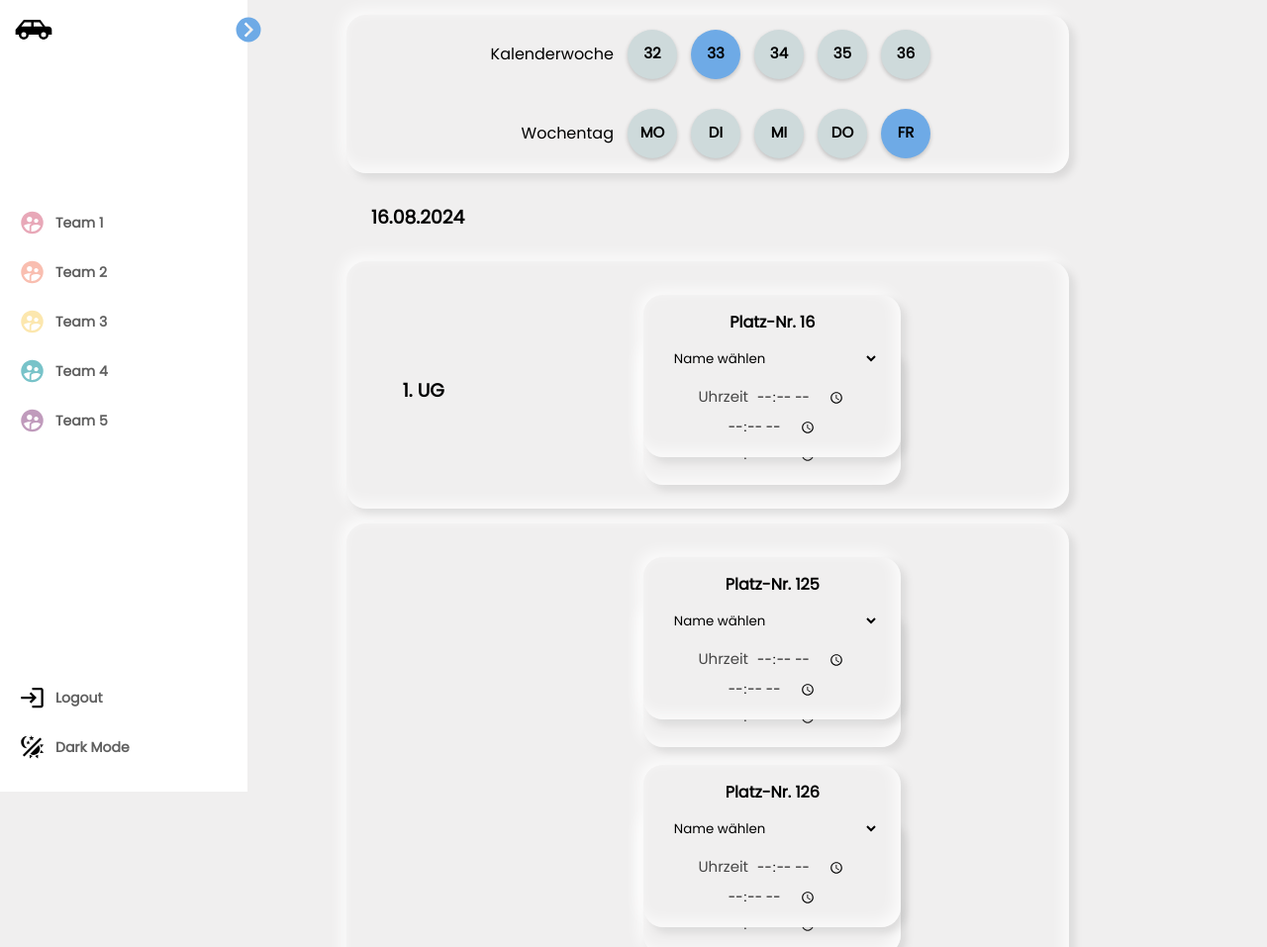
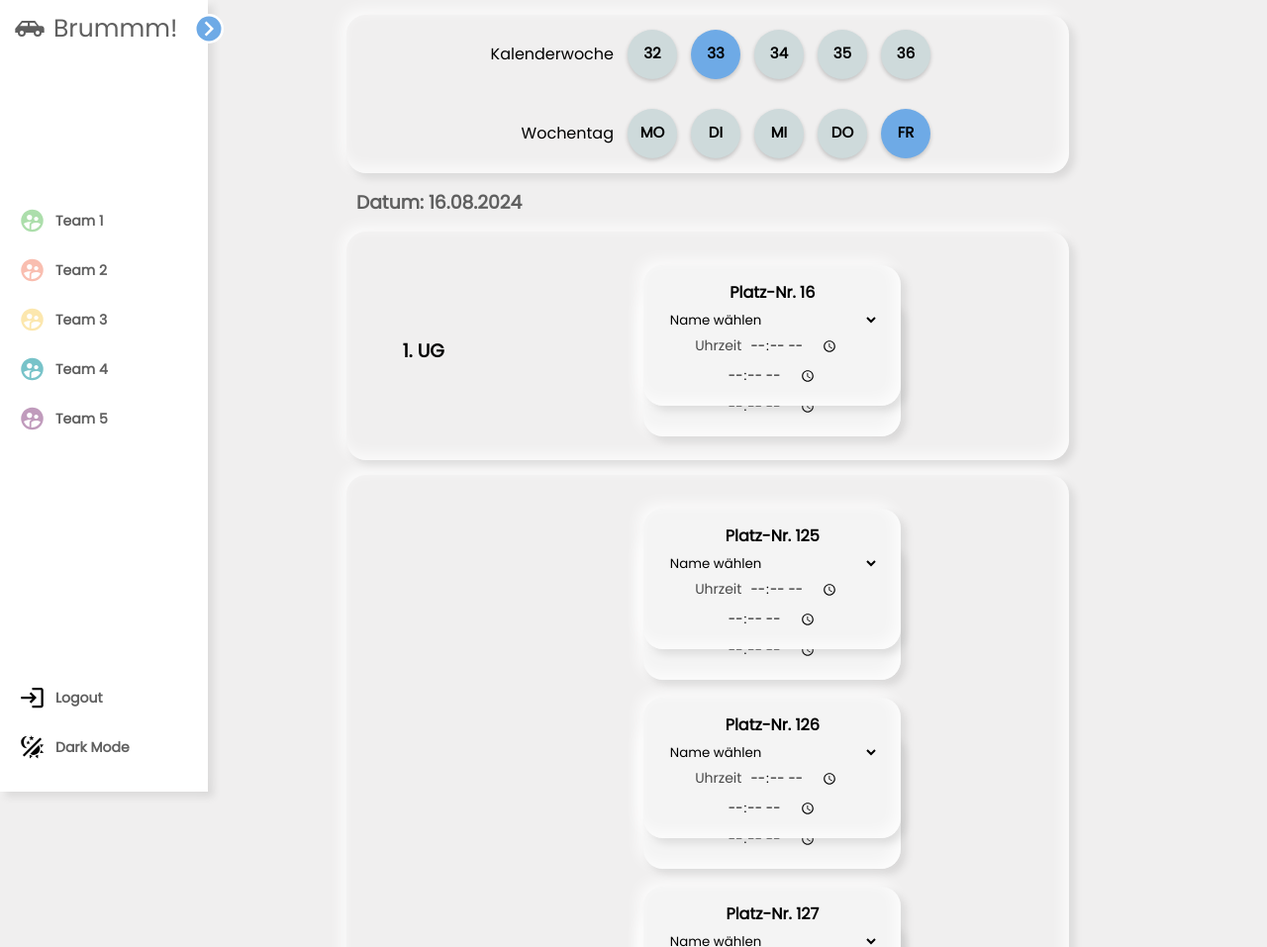
Before and after one commit to Lilithme/unitum, a plain HTML site: page Parkplatzplanung/client/index.html in a window 1280 px wide. Shown: the top 957 px of the page at 99% size. Drawn offline with Linux system fonts and the light colour scheme; no server answers.

Commit message:
Parkplatz update

```diff
--- a/Parkplatzplanung/client/index.html
+++ b/Parkplatzplanung/client/index.html
@@ -14,10 +14,10 @@
         <header>
             <div class="image-text">
                 <span class="image">
-                    <img src="Bilder/car-hatchback.svg" alt="logo">
+                    <svg class="car" xmlns="http://www.w3.org/2000/svg" viewBox="0 0 24 24"><path d="M16,6H6L1,12V15H3A3,3 0 0,0 6,18A3,3 0 0,0 9,15H15A3,3 0 0,0 18,18A3,3 0 0,0 21,15H23V12C23,10.89 22.11,10 21,10H19L16,6M6.5,7.5H10.5V10H4.5L6.5,7.5M12,7.5H15.5L17.46,10H12V7.5M6,13.5A1.5,1.5 0 0,1 7.5,15A1.5,1.5 0 0,1 6,16.5A1.5,1.5 0 0,1 4.5,15A1.5,1.5 0 0,1 6,13.5M18,13.5A1.5,1.5 0 0,1 19.5,15A1.5,1.5 0 0,1 18,16.5A1.5,1.5 0 0,1 16.5,15A1.5,1.5 0 0,1 18,13.5Z" /></svg>
                 </span>
                 <div class="text header-text">
-                    <span class="name"></span>
+                    Brummm!
                 </div>
                 <svg class="toggle" xmlns="http://www.w3.org/2000/svg" viewBox="0 0 24 24">
                     <path
@@ -116,23 +116,8 @@
                 <h3>1. UG</h3>
             </div>
             <div class="ParkplatzContainer">
-                <div class="CardContainer">
-                    <div class="card">
-                        <div class="content">
-                            <h3>Platz-Nr. 16</h3>
-                        </div>
-                    </div>
-                    <div class="card sec">
-                        <div class="content">
-                            <h3>Platz-Nr. 16</h3>
-                        </div>
-                    </div>
-                </div>
             </div>
         </div>
-
-
-
 
         <div class="container">
             <div class="title">
@@ -141,7 +126,6 @@
             <div class="ParkplatzContainer">
             </div>
         </div>
-
 
         <div class="container">
             <div class="title">
--- a/Parkplatzplanung/client/kalender.js
+++ b/Parkplatzplanung/client/kalender.js
@@ -51,7 +51,7 @@ function updateDatum() {
 	let Datumtext = document.createElement("h3");
 	const formatter = new Intl.DateTimeFormat("de-de", { day: "2-digit", month: "2-digit", year: "numeric" });
 	const formattedDate = formatter.format(selectedDate());
-	Datumtext.innerText = formattedDate;
+	Datumtext.innerText = "Datum: " + formattedDate;
 	Datum.innerHTML = "";
 	Datum.appendChild(Datumtext);
 }
--- a/Parkplatzplanung/client/parkplaetze.js
+++ b/Parkplatzplanung/client/parkplaetze.js
@@ -1,204 +1,53 @@
-const UG1 = [{
-    PlatzNr: 16,
-    Geblockt: false,
-    PName: "",
-    PTeam: "",
-    PVon: "",
-    PBis: "",
-    SName: "",
-    STeam: "",
-    SVon: "",
-    SBis: "",
-}]
-
-const UG2 = [{
-    PlatzNr: 125,
-    Geblockt: false,
-    PName: "",
-    PTeam: "",
-    PVon: "",
-    PBis: "",
-    SName: "",
-    STeam: "",
-    SVon: "",
-    SBis: "",
-}, {
-    PlatzNr: 126,
-    Geblockt: false,
-    PName: "",
-    PTeam: "",
-    PVon: "",
-    PBis: "",
-    SName: "",
-    STeam: "",
-    SVon: "",
-    SBis: "",
-}, {
-    PlatzNr: 127,
-    Geblockt: false,
-    PName: "",
-    PTeam: "",
-    PVon: "",
-    PBis: "",
-    SName: "",
-    STeam: "",
-    SVon: "",
-    SBis: "",
-}, {
-    PlatzNr: 128,
-    Geblockt: false,
-    PName: "",
-    PTeam: "",
-    PVon: "",
-    PBis: "",
-    SName: "",
-    STeam: "",
-    SVon: "",
-    SBis: "",
-}, {
-    PlatzNr: 129,
-    Geblockt: false,
-    PName: "",
-    PTeam: "",
-    PVon: "",
-    PBis: "",
-    SName: "",
-    STeam: "",
-    SVon: "",
-    SBis: "",
-}, {
-    PlatzNr: 130,
-    Geblockt: false,
-    PName: "",
-    PTeam: "",
-    PVon: "",
-    PBis: "",
-    SName: "",
-    STeam: "",
-    SVon: "",
-    SBis: "",
-}, {
-    PlatzNr: 131,
-    Geblockt: false,
-    PName: "",
-    PTeam: "",
-    PVon: "",
-    PBis: "",
-    SName: "",
-    STeam: "",
-    SVon: "",
-    SBis: "",
-}, {
-    PlatzNr: 132,
-    Geblockt: false,
-    PName: "",
-    PTeam: "",
-    PVon: "",
-    PBis: "",
-    SName: "",
-    STeam: "",
-    SVon: "",
-    SBis: "",
-}, {
-    PlatzNr: 133,
-    Geblockt: false,
-    PName: "",
-    PTeam: "",
-    PVon: "",
-    PBis: "",
-    SName: "",
-    STeam: "",
-    SVon: "",
-    SBis: "",
-}, {
-    PlatzNr: 134,
-    Geblockt: false,
-    PName: "",
-    PTeam: "",
-    PVon: "",
-    PBis: "",
-    SName: "",
-    STeam: "",
-    SVon: "",
-    SBis: "",
-}, {
-    PlatzNr: 135,
-    Geblockt: false,
-    PName: "",
-    PTeam: "",
-    PVon: "",
-    PBis: "",
-    SName: "",
-    STeam: "",
-    SVon: "",
-    SBis: "",
-}, {
-    PlatzNr: 152,
-    Geblockt: false,
-    PName: "",
-    PTeam: "",
-    PVon: "",
-    PBis: "",
-    SName: "",
-    STeam: "",
-    SVon: "",
-    SBis: "",
-}]
-
-const Glaspalast = [{
-    PlatzNr: 4,
-    Geblockt: false,
-    PName: "",
-    PTeam: "",
-    PVon: "",
-    PBis: "",
-    SName: "",
-    STeam: "",
-    SVon: "",
-    SBis: "",
-}, {
-    PlatzNr: 5,
-    Geblockt: false,
-    PName: "",
-    PTeam: "",
-    PVon: "",
-    PBis: "",
-    SName: "",
-    STeam: "",
-    SVon: "",
-    SBis: "",
-}, {
-    PlatzNr: 13,
-    Geblockt: false,
-    PName: "",
-    PTeam: "",
-    PVon: "",
-    PBis: "",
-    SName: "",
-    STeam: "",
-    SVon: "",
-    SBis: "",
-}]
-
+const UG1 = [16];
+const UG2 = [125, 126, 127, 128, 129, 130, 131, 132, 133, 134, 135, 152];
+const Glaspalast = [4, 5, 13];
 const AllParkplatzbereich = [UG1, UG2, Glaspalast];
 
 function Parkplätze_generieren() {
-    let Parkplatzliste = document.querySelectorAll(".ParkplatzContainer")
+	let Parkplatzliste = document.querySelectorAll(".ParkplatzContainer");
 	for (let i = 0; i < Parkplatzliste.length; i++) {
 		const ParkplatzContainer = Parkplatzliste[i];
-        ParkplatzContainer.innerHTML = "";
+		const Parkbereich = AllParkplatzbereich[i];
 
-        const Parkbereich = AllParkplatzbereich[i];
+		// Wenn die Elemente schon existieren, sollen sie nur zurück gesetzt werden
+		// Das erlaubt das abspielen Animationen
+		let elementeExistierenBereits = ParkplatzContainer.children.length > 0;
 		for (let j = 0; j < Parkbereich.length; j++) {
-            const Parkplatz = Parkbereich[j];
-            const CardContainer = generiereParkplatz(Parkplatz.PlatzNr);
+			const PlatzNr = Parkbereich[j];
+			if (elementeExistierenBereits) {
+				clearParkplatz(PlatzNr);
+			} else {
+				const CardContainer = generiereParkplatz(PlatzNr);
 				ParkplatzContainer.appendChild(CardContainer);
+			}
 		}
 	}
 	Namensbefüllung(AllTeams[selectedTeam - 1]);
 }
 
+function clearParkplatz(Nummer) {
+	const platzElement = document.getElementById(Nummer);
+	if (!platzElement) throw new Error(`Platz ${Nummer} nicht gefunden`);
 
+	const pCard = platzElement.querySelectorAll(".card")[0];
+	pCard.style = undefined;
+	const pName = platzElement.querySelectorAll("select")[0];
+	pName.value = "";
+	const pVonTime = platzElement.querySelectorAll("input[type='time']")[0];
+	pVonTime.value = "";
+	const pBisTime = platzElement.querySelectorAll("input[type='time']")[1];
+	pBisTime.value = "";
+
+	const sCard = platzElement.querySelectorAll(".card")[1];
+	sCard.style = undefined;
+	sCard.classList.remove("ausgeklappt");
+	const sName = platzElement.querySelectorAll("select")[1];
+	sName.value = "";
+	const sVonTime = platzElement.querySelectorAll("input[type='time']")[2];
+	sVonTime.value = "";
+	const sBisTime = platzElement.querySelectorAll("input[type='time']")[3];
+	sBisTime.value = "";
+}
 
 function generiereParkplatz(Nummer) {
 	let CardContainer = document.createElement("div");
@@ -238,9 +87,8 @@ function generiereParkplatz(Nummer) {
 	SCard.classList.add("card");
 	SCard.classList.add("sec");
 	const platz = getPlatz(Nummer);
-    console.log(Nummer, !!(platz && !!platz.PTeam && platz.PTeam != "") || !!(platz && !!platz.STeam && platz.STeam != ""));
 
-    if ((platz && !!platz.PTeam && platz.PTeam != "") || (platz && !!platz.STeam && platz.STeam != "")) {
+	if ((platz && platz.PVon && platz.PBis) || (platz && !!parseInt(platz.STeam))) {
 		SCard.classList.add("ausgeklappt");
 	} else {
 		SCard.classList.remove("ausgeklappt");
@@ -267,60 +115,152 @@ function generiereParkplatz(Nummer) {
 	SContent.appendChild(SBis);
 
 	// PRIMÄR CLICKS & CHANGES
-    PCard.onclick = function() {
+	PCard.onclick = function () {
 		let planPlatz = getPlatz(Nummer);
 		if (!planPlatz?.PTeam || planPlatz?.PTeam == "") {
 			const platz = getPlatz(Nummer);
-            savePlatz(Nummer, selectedTeam, PSelect.value, PVon.value, PBis.value, platz?.STeam, SSelect.value, SVon.value, SBis.value);
+			savePlatz(
+				Nummer,
+				selectedTeam,
+				PSelect.value,
+				PVon.value,
+				PBis.value,
+				platz?.STeam,
+				SSelect.value,
+				SVon.value,
+				SBis.value
+			);
 		}
 		if (planPlatz && planPlatz.PTeam == selectedTeam) {
 			const platz = getPlatz(Nummer);
 			savePlatz(Nummer, "", "", "", "", platz?.STeam, SSelect.value, SVon.value, SBis.value);
 		}
-    }
-    PSelect.onclick = function(e) { e.stopPropagation() }
-    PSelect.onchange = function() {
+	};
+	PSelect.onclick = function (e) {
+		e.stopPropagation();
+	};
+	PSelect.onchange = function () {
 		const platz = getPlatz(Nummer);
-        savePlatz(Nummer, selectedTeam, PSelect.value, PVon.value, PBis.value, platz?.STeam, SSelect.value, SVon.value, SBis.value);
+		savePlatz(
+			Nummer,
+			selectedTeam,
+			PSelect.value,
+			PVon.value,
+			PBis.value,
+			platz?.STeam,
+			SSelect.value,
+			SVon.value,
+			SBis.value
+		);
 	};
-    PVon.onclick = function(e) { e.stopPropagation() }
-    PVon.onchange = function(){
+	PVon.onclick = function (e) {
+		e.stopPropagation();
+	};
+	PVon.onchange = function () {
 		const platz = getPlatz(Nummer);
-        savePlatz(Nummer, selectedTeam, PSelect.value, PVon.value, PBis.value, platz?.STeam, SSelect.value, SVon.value, SBis.value);
-    }
-    PBis.onclick = function(e) { e.stopPropagation() }
-    PBis.onchange = function(){
+		savePlatz(
+			Nummer,
+			selectedTeam,
+			PSelect.value,
+			PVon.value,
+			PBis.value,
+			platz?.STeam,
+			SSelect.value,
+			SVon.value,
+			SBis.value
+		);
+	};
+	PBis.onclick = function (e) {
+		e.stopPropagation();
+	};
+	PBis.onchange = function () {
 		const platz = getPlatz(Nummer);
-        savePlatz(Nummer, selectedTeam, PSelect.value, PVon.value, PBis.value, platz?.STeam, SSelect.value, SVon.value, SBis.value);
-    }
+		savePlatz(
+			Nummer,
+			selectedTeam,
+			PSelect.value,
+			PVon.value,
+			PBis.value,
+			platz?.STeam,
+			SSelect.value,
+			SVon.value,
+			SBis.value
+		);
+	};
 
 	// SEKUNDÄR CLICKS & CHANGES
-    SCard.onclick = function() {
+	SCard.onclick = function () {
 		let planPlatz = getPlatz(Nummer);
 		if (!planPlatz?.STeam || planPlatz?.STeam == "") {
 			const platz = getPlatz(Nummer);
-            savePlatz(Nummer, platz.PTeam, PSelect.value, PVon.value, PBis.value, selectedTeam, SSelect.value, SVon.value, SBis.value);
+			savePlatz(
+				Nummer,
+				platz.PTeam,
+				PSelect.value,
+				PVon.value,
+				PBis.value,
+				selectedTeam,
+				SSelect.value,
+				SVon.value,
+				SBis.value
+			);
 		}
 		if (planPlatz && planPlatz.STeam == selectedTeam) {
 			const platz = getPlatz(Nummer);
 			savePlatz(Nummer, platz.PTeam, PSelect.value, PVon.value, PBis.value, "", "", "", "");
 		}
-    }
-    SSelect.onclick = function(e) { e.stopPropagation() }
-    SSelect.onchange = function() {
+	};
+	SSelect.onclick = function (e) {
+		e.stopPropagation();
+	};
+	SSelect.onchange = function () {
 		const platz = getPlatz(Nummer);
-        savePlatz(Nummer, platz.PTeam, PSelect.value, PVon.value, PBis.value, selectedTeam, SSelect.value, SVon.value, SBis.value);
+		savePlatz(
+			Nummer,
+			platz.PTeam,
+			PSelect.value,
+			PVon.value,
+			PBis.value,
+			selectedTeam,
+			SSelect.value,
+			SVon.value,
+			SBis.value
+		);
 	};
-    SVon.onclick = function(e) { e.stopPropagation() }
-    SVon.onchange = function(){
+	SVon.onclick = function (e) {
+		e.stopPropagation();
+	};
+	SVon.onchange = function () {
 		const platz = getPlatz(Nummer);
-        savePlatz(Nummer, platz.PTeam, PSelect.value, PVon.value, PBis.value, selectedTeam, SSelect.value, SVon.value, SBis.value);
-    }
-    SBis.onclick = function(e) { e.stopPropagation() }
-    SBis.onchange = function(){
+		savePlatz(
+			Nummer,
+			platz.PTeam,
+			PSelect.value,
+			PVon.value,
+			PBis.value,
+			selectedTeam,
+			SSelect.value,
+			SVon.value,
+			SBis.value
+		);
+	};
+	SBis.onclick = function (e) {
+		e.stopPropagation();
+	};
+	SBis.onchange = function () {
 		const platz = getPlatz(Nummer);
-        savePlatz(Nummer, platz.PTeam, PSelect.value, PVon.value, PBis.value, selectedTeam, SSelect.value, SVon.value, SBis.value);
-    }
+		savePlatz(
+			Nummer,
+			platz.PTeam,
+			PSelect.value,
+			PVon.value,
+			PBis.value,
+			selectedTeam,
+			SSelect.value,
+			SVon.value,
+			SBis.value
+		);
+	};
 
 	return CardContainer;
 }
--- a/Parkplatzplanung/client/plan.js
+++ b/Parkplatzplanung/client/plan.js
@@ -48,15 +48,15 @@ function platzEinsetzen(platzNummer, platz) {
     pBisTime.value = platz.PBis;
 
     const sCard = platzElement.querySelector(".sec");
-    if ((platz && !!platz.PTeam && platz.PTeam != "")) {
+    if ((platz && platz.PVon && platz.PBis) || (platz && !!parseInt(platz.STeam) )) {
         sCard.classList.add("ausgeklappt");
     } else {
         sCard.classList.remove("ausgeklappt");
     }
 
     sCard.style.boxShadow = `inset -5px -5px 6px rgba(255, 255, 255, 0.2),
-        5px 5px 8px rgba(0, 0, 0, 0.1),
-        -5px -5px 15px rgba(255, 255, 255, 0.8)`;
+    5px 5px 8px rgba(0, 0, 0, 0.1),
+    -5px -5px 15px rgba(255, 255, 255, 0.8)`;
     sCard.style.background = `var(--team${platz.STeam}-color)`;
 
     const sName = platzElement.querySelectorAll("select")[1];
--- a/Parkplatzplanung/client/script.js
+++ b/Parkplatzplanung/client/script.js
@@ -97,7 +97,8 @@ function Namensbefüllung(Team) {
             PVon.disabled = false;
             PBis.disabled = false;
         }
-        if (planPlatz && planPlatz.STeam && planPlatz.STeam != selectedTeam) {
+
+        if (planPlatz && parseInt(planPlatz.STeam) && parseInt(planPlatz.STeam) != selectedTeam) {
             SSelect.disabled = true;
             SVon.disabled = true;
             SBis.disabled = true;
--- a/Parkplatzplanung/client/style.css
+++ b/Parkplatzplanung/client/style.css
@@ -4,7 +4,9 @@
     padding: 0;
     margin: 0;
     font-family: 'Poppins', monospace;
-    box-sizing: border-box
+    box-sizing: border-box;
+    user-select: none;
+
 }
 
 body {
@@ -17,13 +19,15 @@ body {
     /* Colors */
     --body-color: rgb(240, 239, 239);
     --sidebar-color: #ffffff;
-    --primary-color: rgb(206, 218, 219);
-    --primary-color-light: #804848;
+    --primary-shadow-color: rgba(0, 0, 0, 0.1);
+    --primary-shadow-color-light: rgba(255, 255, 255, 0.8);
     --toggle-color: #c9c3c3;
     --text-color: #5f5f5f;
     --button-color:#6eaae6;
 
-    --team1-color:#E8A8B8;
+
+    --team-color:rgb(244, 244, 244);
+    --team1-color:#acdeab;
     --team2-color:#F9BEB0;
     --team3-color:#FCE7AE;
     --team4-color:#78c3c9;
@@ -40,11 +44,13 @@ body {
 .sidebar .text {
     font-size: 25px;
     font-weight: 500px;
+    transition: var(--tran-02);
+    transition-delay: 150ms;
 }
 
 .sidebar.close .text {
     opacity: 0;
-    transition: var(--tran-01);
+    transition-delay: 0ms;
 }
 
 .sidebar.close .name-liste {
@@ -57,20 +63,31 @@ body {
     align-items: center;
 }
 
+.sidebar .car {
+    width: 32px;
+    fill: var(--text-color);
+    margin-right: -10px;
+}
+
 /* sidebar */
 .sidebar {
     position: fixed;
     top: 0;
     left: 0;
     height: 100%;
-    width: 250px;
+    width: 210px;
     padding: 10px 14px;
     background: var(--sidebar-color);
     transition: var(--tran-04);
+    box-shadow:
+    /* inset 5px 5px 8px var(--primary-shadow-color),  */
+    inset -5px -5px 15px var(--primary-shadow-color-light),
+    5px 5px 8px var(--primary-shadow-color),
+    -5px -5px 15px var(--primary-shadow-color-light);
 }
 
 .sidebar.close {
-    width: 75px;
+    width: 68px;
 }
 .main.sidebar-ausgeklappt {
     margin-left: 150px;
@@ -148,6 +165,8 @@ body {
 header .image-text .header-text {
     display: flex;
     flex-direction: column;
+    margin-left: -20px;
+    color: var(--text-color);
 }
 .sidebar header .toggle {
     position: absolute;
@@ -157,10 +176,17 @@ header .image-text .header-text {
     height: 30px;
     width: 30px;
     fill:var(--button-color);
+    background-color: #fff;
+    border-radius: 50%;
     display: flex;
     align-items: center;
     justify-content: center;
+    transition: var(--tran-04);
 }
+.sidebar.close header .toggle {
+    transform: translateY(-50%) rotate(180deg);
+}
+
 /* Team Namen */
 .sidebar .name-liste{
     display: flex;
@@ -210,10 +236,10 @@ header .image-text .header-text {
     justify-content: center;
     align-items: center;
     box-shadow:
-        /* inset 5px 5px 8px rgba(0, 0, 0, 0.1),  */
-        inset -5px -5px 15px rgba(255, 255, 255, 0.8),
-        5px 5px 8px rgba(0, 0, 0, 0.1),
-        -5px -5px 15px rgba(255, 255, 255, 0.8);
+        /* inset 5px 5px 8px var(--primary-shadow-color),  */
+        inset -5px -5px 15px var(--primary-shadow-color-light),
+        5px 5px 8px var(--primary-shadow-color),
+        -5px -5px 15px var(--primary-shadow-color-light);
     border-radius: 20px;
     margin: 15px 200px;
     background: transparent;
@@ -238,34 +264,37 @@ header .image-text .header-text {
     width: 260px;
     border-radius: 5px;
     overflow: hidden;
-    box-shadow: /*inset 5px 5px 8px rgba(0, 0, 0, 0.1),*/
-        inset -5px -5px 15px rgba(255, 255, 255, 0.8),
-        5px 5px 8px rgba(0, 0, 0, 0.1),
-        -5px -5px 15px rgba(255, 255, 255, 0.8);
+    box-shadow: /*inset 5px 5px 8px var(--primary-shadow-color),*/
+        inset -5px -5px 15px var(--primary-shadow-color-light),
+        5px 5px 8px var(--primary-shadow-color),
+        -5px -5px 15px var(--primary-shadow-color-light);
     border-radius: 20px;
     margin: 9px;
     padding: 15px;
     text-align: center;
-    background: var(--body-color);
+    background: var(--team-color);
     z-index: 100;
     position: relative;
+
 }
 
 .card h3 {
     font-size: 16px;
+
 }
 
 label {
-    font-size: 15px;
+    font-size: 14px;
     padding: 4px;
     opacity: 70%;
+    margin-left: -10px;
 }
 
 select {
-    margin-bottom: 10px;
-    margin-top: 10px;
+    margin-bottom: 0px;
+    margin-top: 5px;
     width: 215px;
-    padding: 4px;
+
     border: none;
     background-color: transparent;
 }
@@ -279,15 +308,17 @@ input {
 
 
 .card.sec {
-    margin-top: -120px;
+    padding-top: 38px;
+    margin-top: -118px;
     z-index: 50;
     position: relative;
+    transition: var(--tran-04);
 
 }
 
 .card.sec.ausgeklappt{
+    padding-top: 110px;
 
-    margin-top: -30px;
     z-index: 50;
     position: relative;
 }
@@ -341,13 +372,15 @@ input {
 }
 
 .Datum {
-    margin-left: 200px;
-    padding: 15px 25px;
+    margin-left: 210px;
     width: calc(100% - 450px);
-
+    font-size: 16px;
+    color: var(--text-color);
     justify-content: space-evenly;
     flex-wrap: wrap;
     margin-top: 0px;
+    font-family: 'Poppins', sans-serif;
+
 }
 
 .active {
```
Lines whose indentation alone changed are shown as unchanged.
